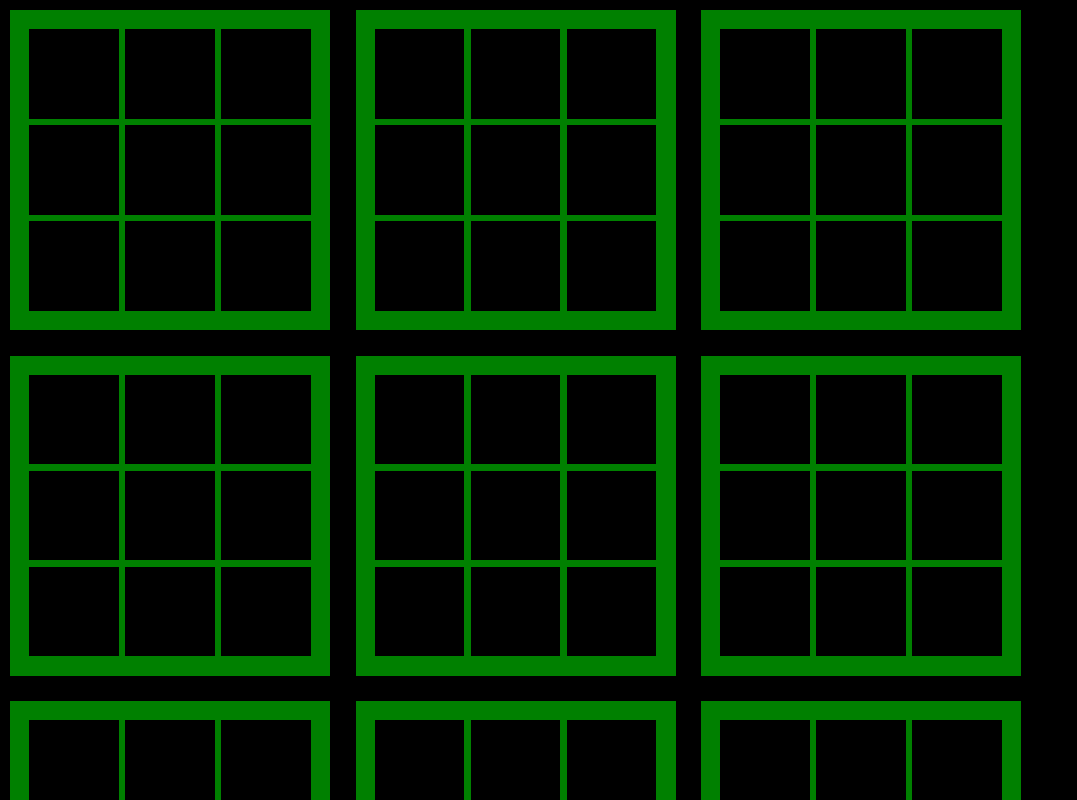
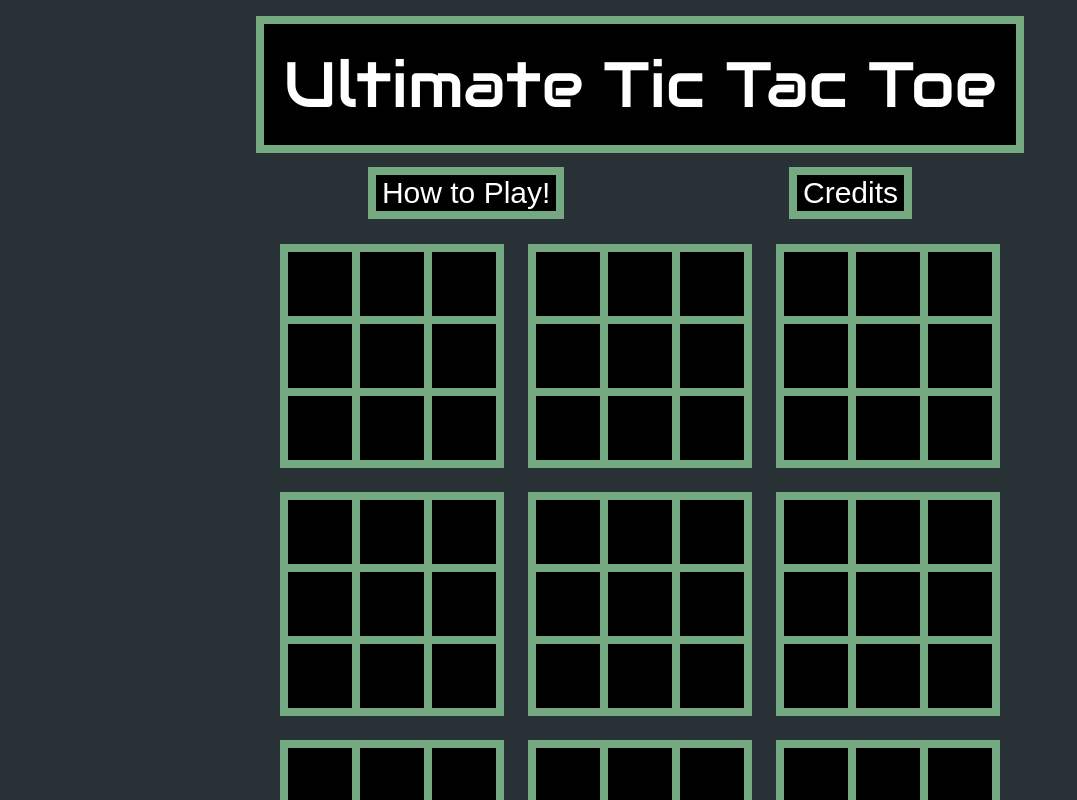
Before and after one commit to LaikaFusion/Ultimate-Tic-Tac-Toe, a React (Create React App) app in the folder ultimate-tic-tac-toe/: page / in a window 1280 px wide. Shown: the top 800 px of the page, without its empty margins (0-1077 px from the left). Built offline with nearby package versions, Linux system fonts and the light colour scheme.

Commit message:
Basic styling, added buttons

```diff
--- a/ultimate-tic-tac-toe/src/App.css
+++ b/ultimate-tic-tac-toe/src/App.css
@@ -1,11 +1,12 @@
+@import url('https://fonts.googleapis.com/css?family=Audiowide');
+
 .gameCell {
-  background-color: white;
+  background-color: #3C7679;
   display: grid;
-
-  grid-template-columns: 7vw 7vw 7vw;
-  grid-template-rows: 7vw 7vw 7vw;
-  grid-column-gap: 0.5vw;
-  grid-row-gap: 0.5vw;
+  grid-template-columns: 4rem 4rem 4rem;
+  grid-template-rows: 4rem 4rem 4rem;
+  grid-column-gap: .5rem;
+  grid-row-gap:.5rem;
   justify-content: center;
   align-content: center;
   height: 100%;
@@ -20,22 +21,23 @@
   justify-content: center;
   align-items: center;
   display: flex;
+  font-size: 2rem;
 }
 .gameGrid {
   display: grid;
 
-  grid-template-columns: 25vw 25vw 25vw;
-  grid-template-rows: 25vw 25vw 25vw;
-  grid-column-gap: 2vw;
-  grid-row-gap: 2vw;
+  grid-template-columns: 14rem 14rem 14rem;
+  grid-template-rows: 14rem 14rem 14rem;
+  grid-column-gap: 1.5rem;
+  grid-row-gap: 1.5rem;
 
   margin: 10px;
 }
 .cellCover {
   position: absolute;
   box-sizing: border-box;
-  width: 25vw;
-  height: 25vw;
+  width: 14rem;
+  height: 14rem;
   z-index: 3;
   background-color: white;
   color: black;
@@ -45,13 +47,51 @@
   display: flex;
   align-items: center;
   justify-content: center;
-  font-size: 24vw;
+  font-size: 14rem;
   cursor: default;
 }
 .active {
-  background-color: green;
+  background-color: #75A982;
 }
 .inactive{
   pointer-events: none;
 
 }
+.App{
+  display:flex;
+  align-items: center;
+  flex-direction: column;
+  justify-content: center;
+}
+.title{
+  font-family: 'Audiowide', cursive;
+  background-color:black;
+ color :white;
+  font-size: 4rem;
+  margin-top: 1rem;
+  padding: 20px;
+  border: .5rem #75A982 solid;
+
+}
+
+.buttonRow{
+display:flex;
+width:100%;
+justify-content: space-around;
+margin: .9rem;
+
+}
+button{
+  background-color: black;
+  color:white;
+  border: .5rem #75A982 solid;
+  font-size: 30px;
+}
+.game{
+
+    display:flex;
+    align-items: center;
+    flex-direction: column;
+    justify-content: center;
+
+}
--- a/ultimate-tic-tac-toe/src/App.js
+++ b/ultimate-tic-tac-toe/src/App.js
@@ -71,8 +71,15 @@ class App extends Component {
   render() {
     return (
       <div className="App">
+      <div className='game'>
+        <div className='title'>Ultimate Tic Tac Toe</div>
+        <div className='buttonRow'>
+          <button>How to Play!</button>
+          <button>Credits </button>
+        </div>
         <div className='gameGrid'>
         {this.gameGridMaker()}
+        </div>
         </div>
       </div>
     );
--- a/ultimate-tic-tac-toe/src/index.css
+++ b/ultimate-tic-tac-toe/src/index.css
@@ -3,5 +3,5 @@ body {
   padding: 0;
   font-family: sans-serif;
   text-align: center;
-  background-color: black;
+  background-color: #283236;
 }
```
